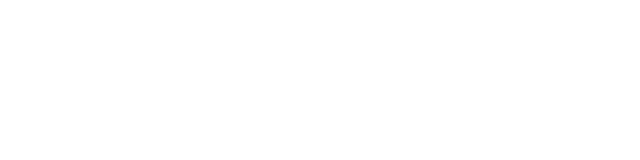
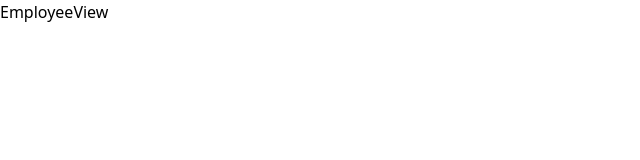
Before and after one commit to Maede-Dev/dotweb-interview, a React (Create React App) app: page /employee in a window 1280 px wide. Before the commit this address had no page. Shown: the top 160 px of the page, without its empty margins (0-640 px from the left). Built offline with nearby package versions, Linux system fonts and the light colour scheme.

Commit message:
handle routing in login

```diff
--- /dev/null
+++ b/src/pages/employee.tsx
@@ -0,0 +1,12 @@
+import React from "react";
+import EmployeeView from "../views/employeeView";
+
+const EmployeePage = () => {
+  return (
+    <div>
+      <EmployeeView />
+    </div>
+  );
+};
+
+export default EmployeePage;
--- a/src/routes/routingConfig.tsx
+++ b/src/routes/routingConfig.tsx
@@ -1,12 +1,14 @@
 import React from "react";
 import LoginPage from "../pages/login";
 import { Routes, Route } from "react-router-dom";
+import EmployeePage from "../pages/employee";
 
 const RoutingConfig = () => {
   return (
     <Routes>
       <Route path="/" element={<div>home page</div>} />
       <Route path="/login" element={<LoginPage />} />
+      <Route path="/employee" element={<EmployeePage />} />
     </Routes>
   );
 };
--- /dev/null
+++ b/src/views/employeeView.tsx
@@ -0,0 +1,7 @@
+import React from "react";
+
+const EmployeeView = () => {
+  return <div>EmployeeView</div>;
+};
+
+export default EmployeeView;
--- a/src/views/loginView.tsx
+++ b/src/views/loginView.tsx
@@ -1,7 +1,10 @@
 import React from "react";
 import { FieldValues, useForm } from "react-hook-form";
+import { useNavigate } from "react-router-dom";
 
 const LoginView = () => {
+  const navigate = useNavigate();
+
   const {
     register,
     handleSubmit,
@@ -9,7 +12,8 @@
   } = useForm();
 
   const submitForm = (data: FieldValues) => {
-    console.log(data);
+    localStorage.setItem("test_token", "TEST_TOKEN_VALUE");
+    navigate("/employee");
   };
 
   return (
```
